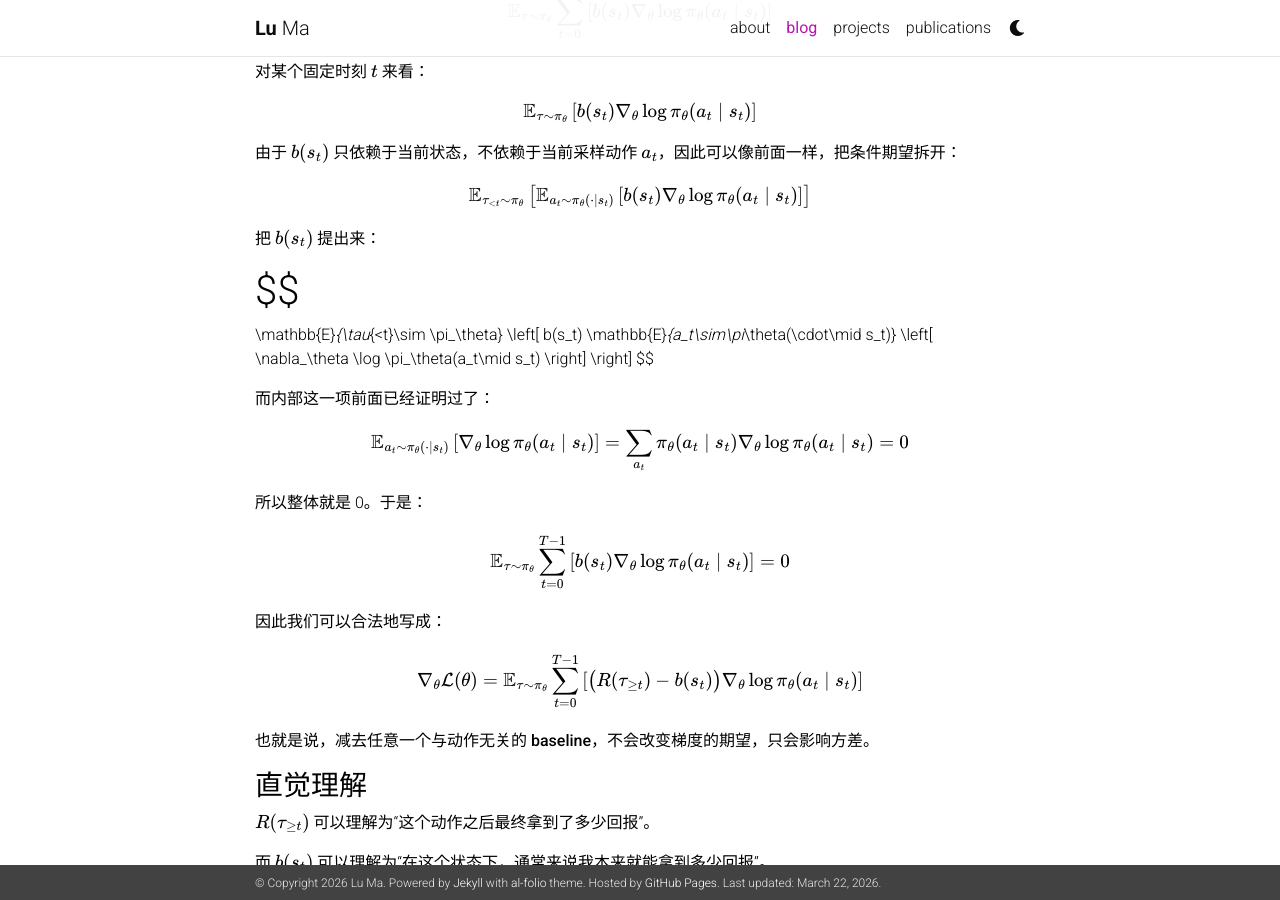
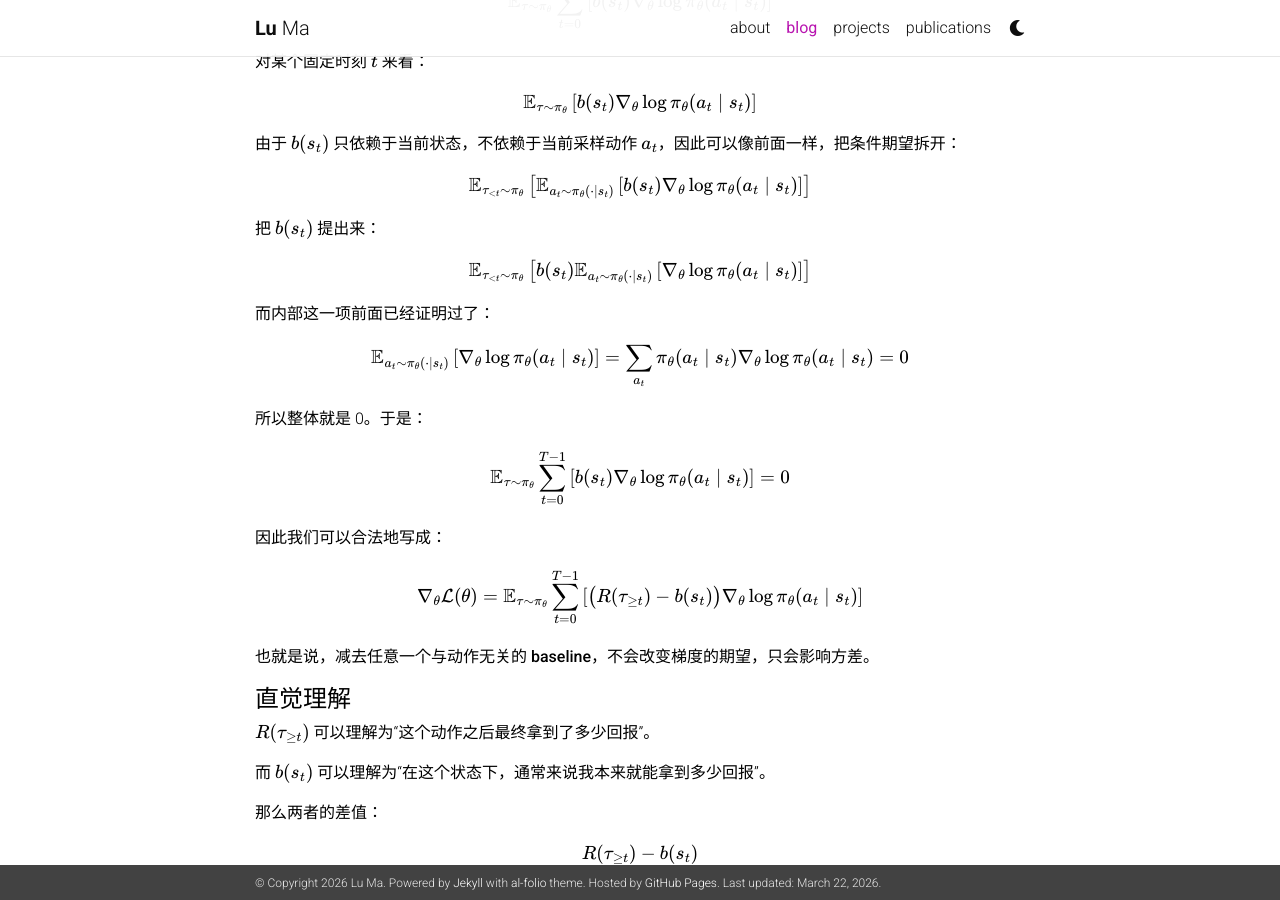
Before and after one commit to TheRoadQaQ/theroadqaq.github.io, a Jekyll site: the page built from blog/2026-03-21-reinforce.md, in a window 1280 px wide and 900 px high, scrolled down 3160 px. Built offline with Jekyll 4.4.1, drawn with Linux system fonts in a browser that asks for light colours; comment, search, counter and statistics services are not loaded; a style sheet for code colours, icons or effects is not loaded; some of the changed text lies outside the part shown.

```diff
--- a/blog/2026-03-21-reinforce.md
+++ b/blog/2026-03-21-reinforce.md
@@ -132,7 +132,7 @@ $$
 \mathbb{E}_{\tau \sim \pi_{\theta}}\sum_{t=0}^{T-1}\left[ R(\tau_{\ge t}) \nabla_{\theta} \log \pi_{\theta}(a_t \mid s_t) \right]
 $$
 
-### 从公式到代码
+#### 从公式到代码
 
 我们从原始优化目标得到了surrogate损失
 
@@ -193,7 +193,7 @@ $$
 
 这个式子看起来像是“偷偷改了目标”，但其实**并没有引入偏差**，因为 baseline 对梯度期望的贡献为 0。
 
-### 为什么减去 baseline 仍然是无偏的
+#### 为什么减去 baseline 仍然是无偏的
 
 我们只看多出来的那一项：
 
@@ -229,7 +229,6 @@ $$
 把 $b(s_t)$ 提出来：
 
 $$
-=
 \mathbb{E}_{\tau_{<t}\sim \pi_\theta}
 \left[
 b(s_t)
@@ -277,7 +276,7 @@ $$
 
 也就是说，**减去任意一个与动作无关的 baseline，不会改变梯度的期望，只会影响方差。**
 
-### 直觉理解
+#### 直觉理解
 
 $R(\tau_{\ge t})$ 可以理解为“这个动作之后最终拿到了多少回报”。
 
@@ -315,7 +314,7 @@ $$
 
 要讲清楚这一点，先把几个容易混淆的量分开。
 
-### 从时刻 $t$ 开始的实际回报：$G_t$
+#### 从时刻 $t$ 开始的实际回报：$G_t$
 
 **对于一条已经采样出来的具体轨迹**，在时刻 $t$ 之后，我们可以把未来拿到的累计回报记作
 
@@ -331,7 +330,7 @@ $$
 
 ---
 
-### 状态价值：$V(s_t)$
+#### 状态价值：$V(s_t)$
 
 和 $G_t$ 不同，$V(s_t)$ 表示的不是“这一次实际拿到了多少”，而是：
 
@@ -351,7 +350,7 @@ $$
 
 ---
 
-### 动作价值：$Q(s_t,a_t)$
+#### 动作价值：$Q(s_t,a_t)$
 
 如果再进一步，不只是固定状态 $s_t$，还固定当前采取的动作 $a_t$，那么我们关心的就是：
 
@@ -390,7 +385,7 @@ $$
 
 ---
 
-## 为什么 baseline 常常取 $V(s_t)$
+#### 为什么 baseline 常常取 $V(s_t)$
 
 前面我们说过，理论上只要 baseline 不依赖当前动作，它就不会改变 policy gradient 的期望，只会影响方差。
 
@@ -421,7 +416,7 @@ $$
 
 ---
 
-## 为什么实现里常写成 $G_t - V(s_t)$
+#### 为什么实现里常写成 $G_t - V(s_t)$
 
 看到这里，一个很自然的问题是：
 
```
Also changed, not shown: other parts of blog/2026-03-21-reinforce.md (+2 -13 lines).
